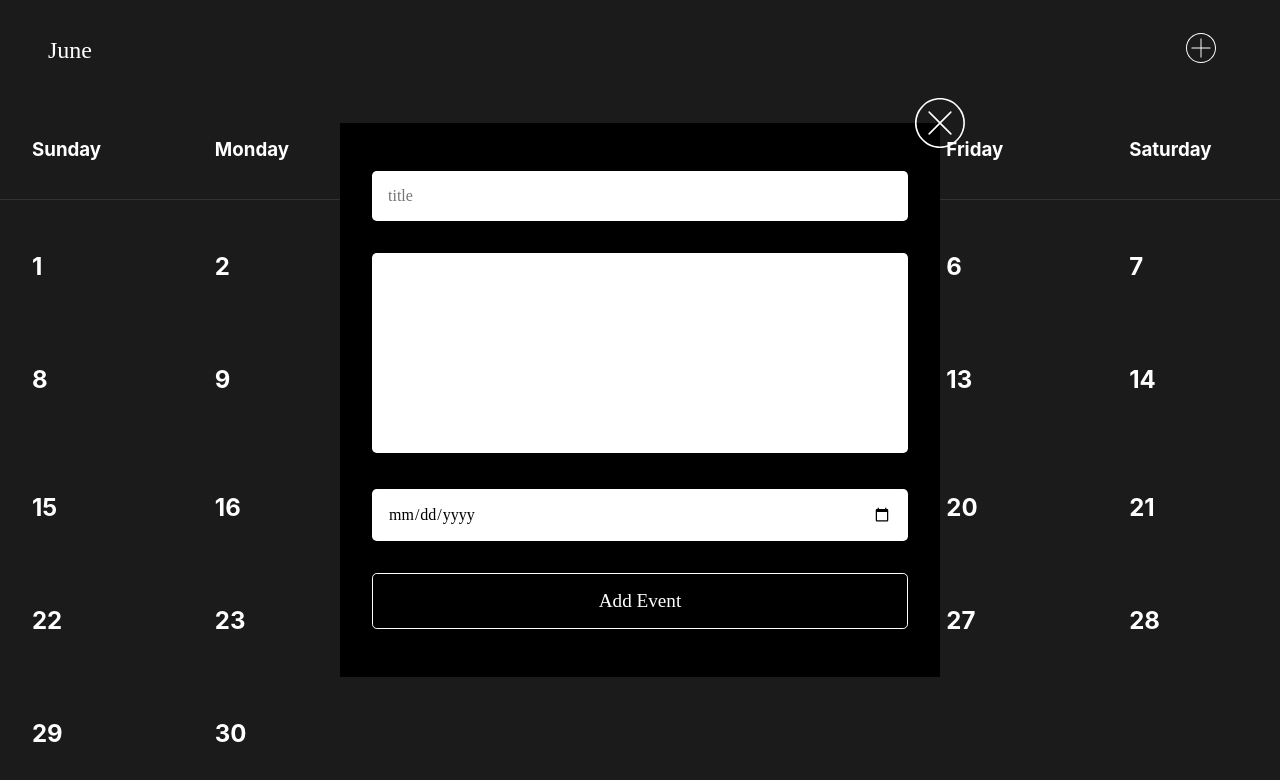
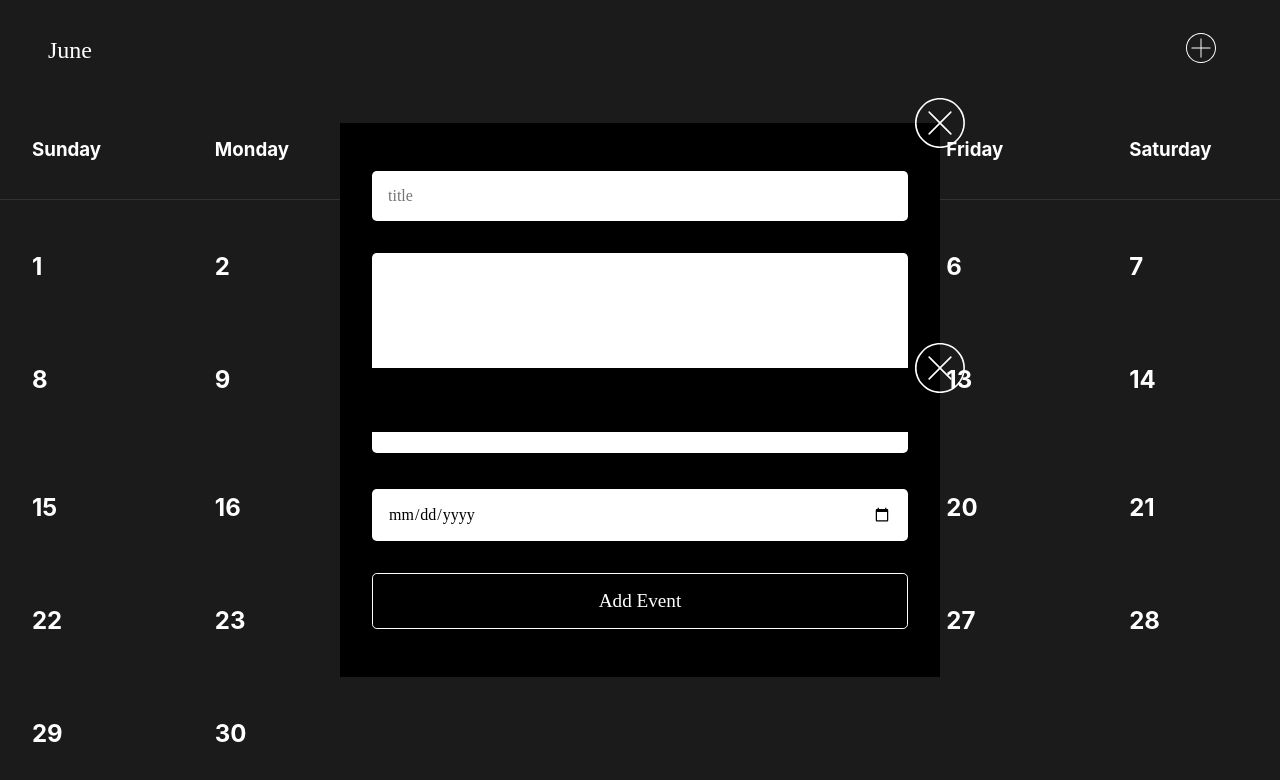
Before and after one commit to alekangelov/cosi-cal, a React (Create React App) app: page / in a window 1280 px wide. Shown: the top 780 px of the page. Built offline with nearby package versions, Linux system fonts and the light colour scheme.

Commit message:
adding a view event

```diff
--- a/src/assets/_base.scss
+++ b/src/assets/_base.scss
@@ -131,4 +131,9 @@ button {
   height: 1rem;
   background: rgb(0, 110, 255);
   border-radius: 10rem;
+  cursor: pointer;
+  transition: transition(filter);
+  &:hover {
+    filter: brightness(1.1);
+  }
 }
--- /dev/null
+++ b/src/components/Calendar/ViewEvent.tsx
@@ -0,0 +1,16 @@
+import React, { FunctionComponent } from "react";
+import { useSpring, a } from "react-spring";
+import { AddIcon } from "../Icons";
+import { useCalendarDispatch } from "../../lib/contexts";
+
+const ViewEvent: FunctionComponent = (props: any) => {
+  return (
+    <a.div className="add-event">
+      <button className="add-event__exit">
+        <AddIcon />
+      </button>
+    </a.div>
+  );
+};
+
+export default ViewEvent;
--- a/src/components/Calendar/index.tsx
+++ b/src/components/Calendar/index.tsx
@@ -4,9 +4,9 @@ import { AddIcon } from "../Icons";
 import AddEvent from "./AddEvent";
 import moment from "moment";
 import { Event } from "../../lib/contexts";
+import ViewEvent from "./ViewEvent";
 
 const SingleEvent = (props: any) => {
-  console.log(props.event);
   return <div className="event-single"></div>;
 };
 
@@ -44,6 +44,7 @@ export default function Calendar() {
   return (
     <>
       <AddEvent {...{ active, toggle: () => setActive(false) }} />
+      <ViewEvent />
       <div className="header">
         <select className="month" value={month}>
           {months?.map((e, i) => (
```
